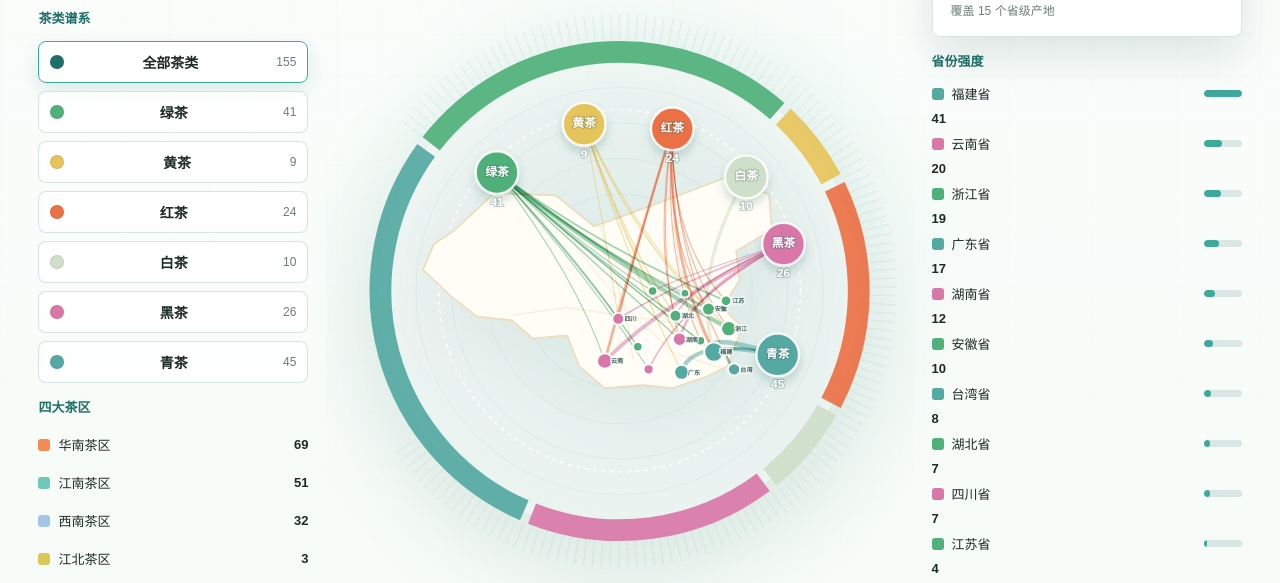
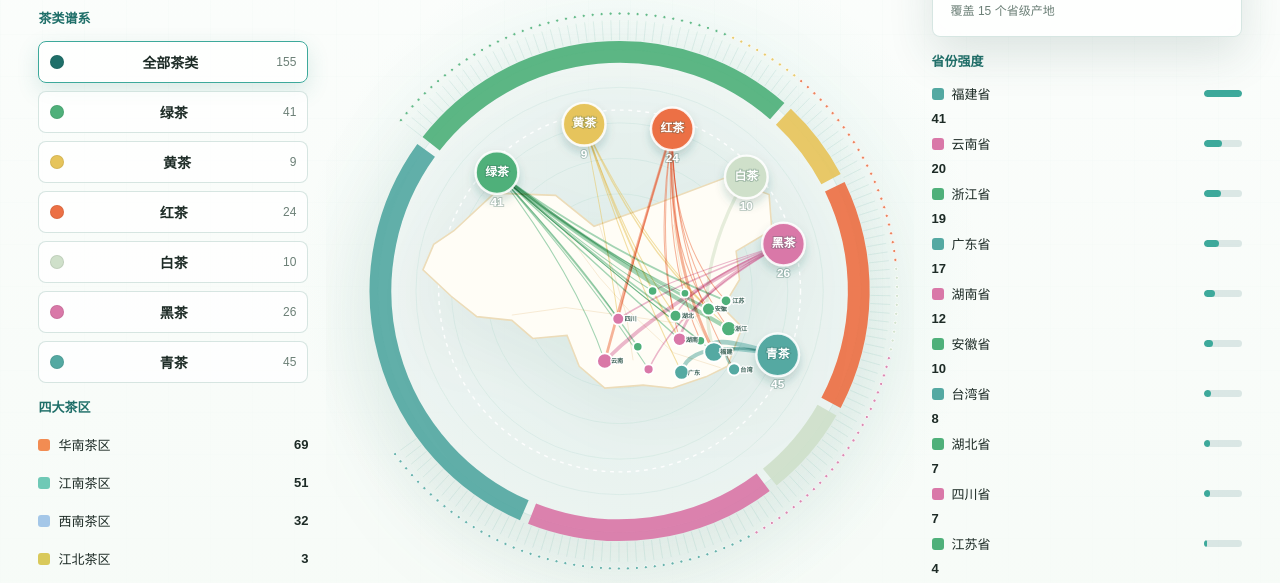
Before and after one commit to ziqianzhu862-sudo/tea-classification-map, a plain HTML site: page index.html in a window 1280 px wide. Shown: the part 217-800 px from the top of the page. Drawn offline with nearby package versions, Linux system fonts and the light colour scheme.

Commit message:
Replace outer labels with hover markers

```diff
--- a/app.js
+++ b/app.js
@@ -220,38 +220,35 @@ function drawAtlas() {
   defs.appendChild(filter);
   svg.insertBefore(defs, svg.firstChild);
 
-  drawLeafLabels(records);
+  drawLeafMarkers(records);
 }
 
-function drawLeafLabels(records) {
+function drawLeafMarkers(records) {
   const rim = el("g");
   svg.appendChild(rim);
   const sorted = [...records].sort((a, b) => teaOrder.indexOf(a["茶类"]) - teaOrder.indexOf(b["茶类"]) || a["品种级茶名"].localeCompare(b["品种级茶名"], "zh"));
   const start = -52;
   const span = 286;
-  const showLabels = state.selectedTea !== "全部";
-  const labelEvery = Math.max(1, Math.ceil(sorted.length / 34));
   sorted.forEach((r, i) => {
     const angle = start + (i / Math.max(1, sorted.length - 1)) * span;
     const [x1, y1] = polar(530, angle);
-    const [x2, y2] = polar(585, angle);
+    const [x2, y2] = polar(572, angle);
     rim.appendChild(el("line", { class: "leaf-tick", x1, y1, x2, y2 }));
-    if (!showLabels || i % labelEvery !== 0) return;
-    const [tx, ty] = polar(595, angle);
-    const rotate = angle;
-    const anchor = angle > 0 && angle < 180 ? "start" : "end";
-    const text = r["品种级茶名"].length > 7 ? `${r["品种级茶名"].slice(0, 7)}…` : r["品种级茶名"];
-    const label = el("text", {
-      class: "leaf-label",
-      x: tx,
-      y: ty,
-      transform: `rotate(${rotate} ${tx} ${ty})`,
-      "text-anchor": anchor,
-      text,
+    const [cx, cy] = polar(586, angle);
+    const marker = el("circle", {
+      class: "leaf-marker",
+      cx,
+      cy,
+      r: state.selectedTea === "全部" ? 3.4 : 4.8,
+      fill: r.color,
     });
-    label.addEventListener("mousemove", (e) => showTip(e, r["品种级茶名"], `${r["茶类"]} · ${r["省级"]}${r["市级"]}`));
-    label.addEventListener("mouseleave", hideTip);
-    rim.appendChild(label);
+    marker.addEventListener("mousemove", (e) => showTip(
+      e,
+      r["品种级茶名"],
+      `${r["茶类"]} · ${r["子类"]}<br>${r["最小产地(县/镇/村)"]}<br>${r["四大茶区"]}`,
+    ));
+    marker.addEventListener("mouseleave", hideTip);
+    rim.appendChild(marker);
   });
 }
 
--- a/styles.css
+++ b/styles.css
@@ -294,10 +294,17 @@ h1 {
   stroke-width: 1;
 }
 
-.leaf-label {
-  fill: #1f3b35;
-  font-size: 10px;
-  font-weight: 650;
+.leaf-marker {
+  stroke: rgba(255, 255, 255, 0.95);
+  stroke-width: 1.8;
+  cursor: pointer;
+  opacity: 0.86;
+  transition: r 0.18s ease, opacity 0.18s ease, stroke-width 0.18s ease;
+}
+
+.leaf-marker:hover {
+  opacity: 1;
+  stroke-width: 3;
 }
 
 .hover-tip {
```
